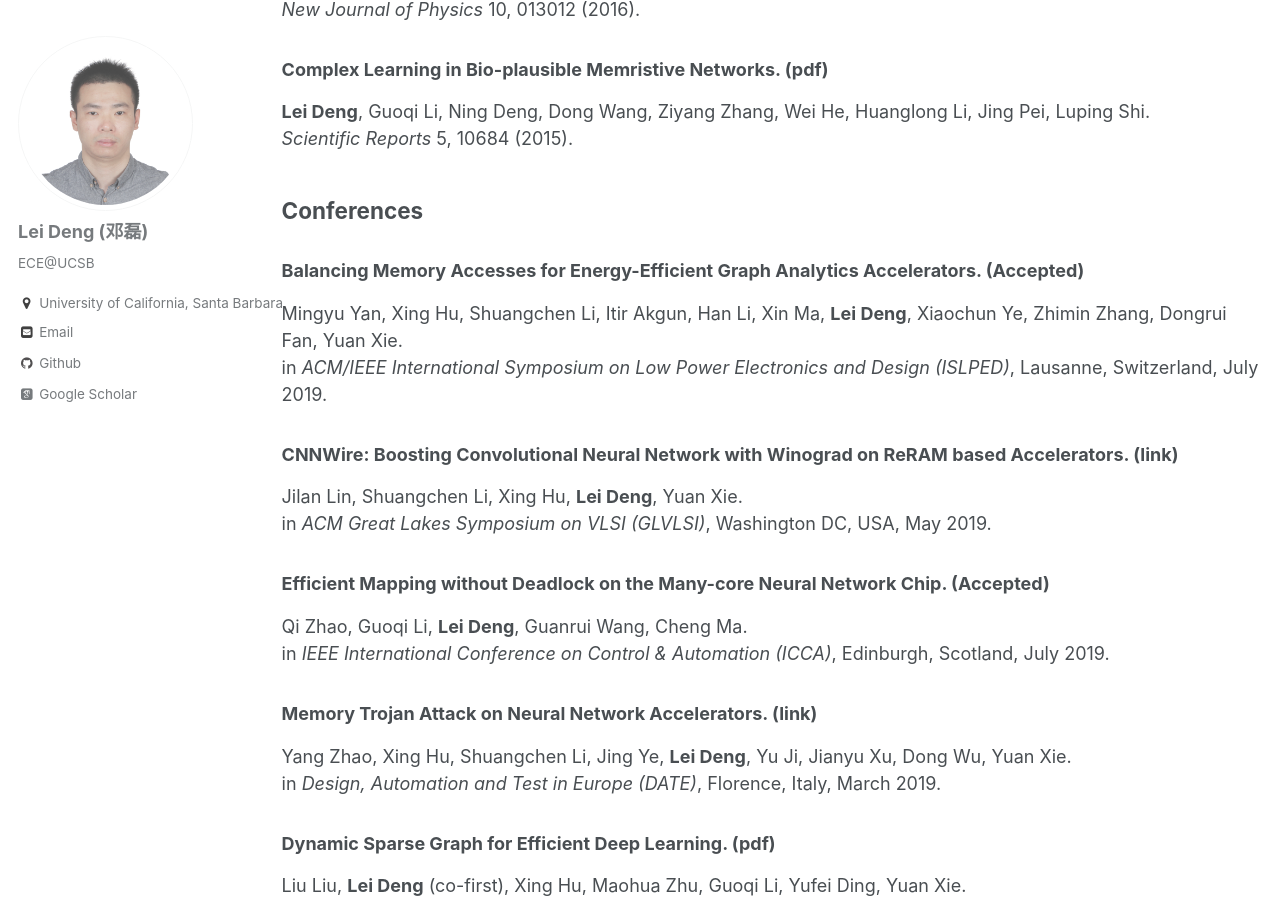
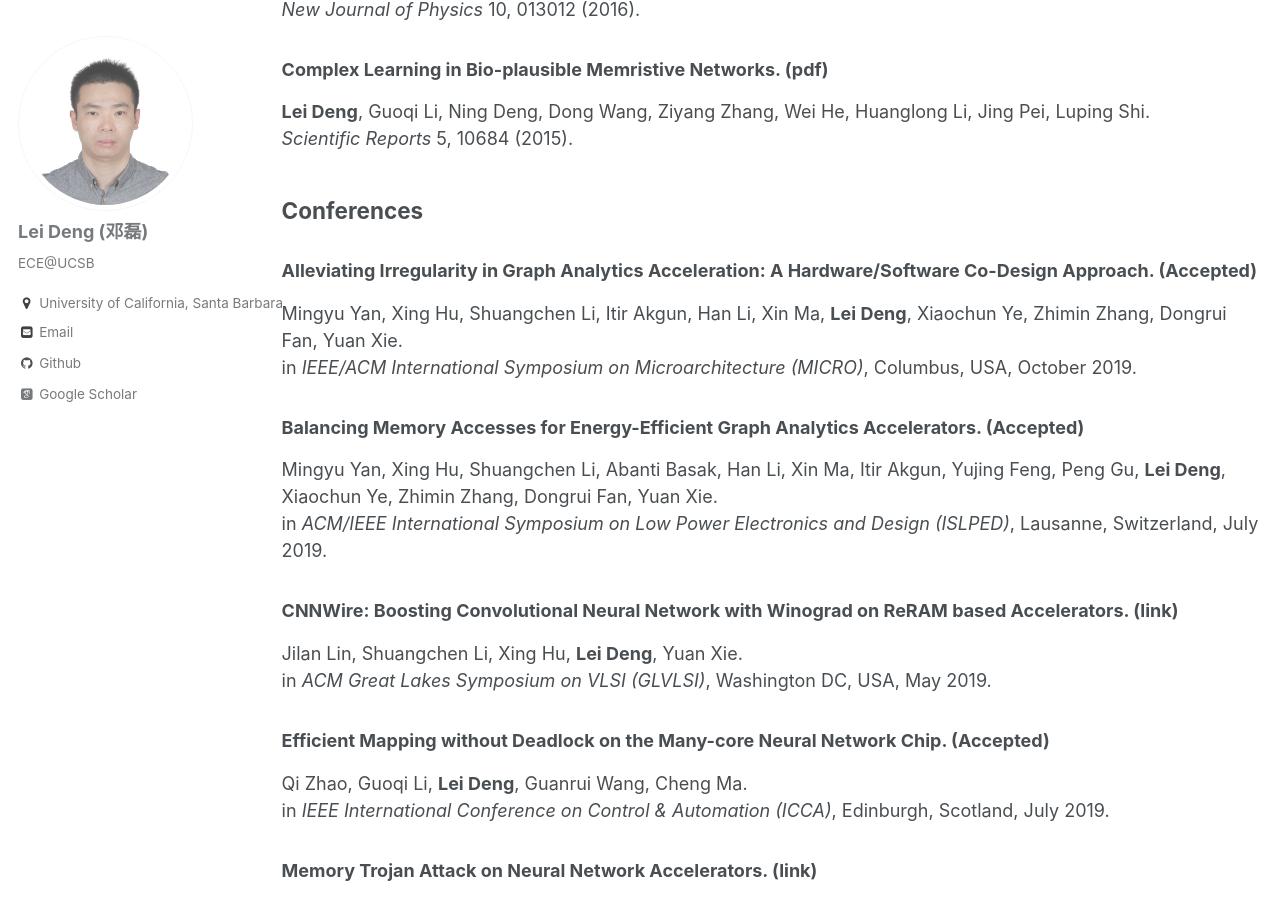
Before and after one commit to dllfei/dllfei.github.io, a Jekyll site: the page built from _pages/publications.md, in a window 1280 px wide and 900 px high, scrolled down 3232 px. Built offline with Jekyll 4.4.1, drawn with Linux system fonts in a browser that asks for light colours; some web fonts are replaced.

Commit message:
Update publications.md

```diff
--- a/_pages/publications.md
+++ b/_pages/publications.md
@@ -99,8 +99,12 @@ Guoqi Li, Wuhua Hu, Gaoxi Xiao, **Lei Deng**, Pei Tang, Jing Pei, Luping Shi. <b
 
 ## Conferences
 
+### Alleviating Irregularity in Graph Analytics Acceleration: A Hardware/Software Co-Design Approach. (Accepted) <br />
+Mingyu Yan, Xing Hu, Shuangchen Li, Itir Akgun, Han Li, Xin Ma, **Lei Deng**, Xiaochun Ye, Zhimin Zhang, Dongrui Fan, Yuan Xie. <br />
+in *IEEE/ACM International Symposium on Microarchitecture (MICRO)*, Columbus, USA, October 2019.
+
 ### Balancing Memory Accesses for Energy-Efficient Graph Analytics Accelerators. (Accepted) <br />
-Mingyu Yan, Xing Hu, Shuangchen Li, Itir Akgun, Han Li, Xin Ma, **Lei Deng**, Xiaochun Ye, Zhimin Zhang, Dongrui Fan, Yuan Xie. <br />
+Mingyu Yan, Xing Hu, Shuangchen Li, Abanti Basak, Han Li, Xin Ma, Itir Akgun, Yujing Feng, Peng Gu, **Lei Deng**, Xiaochun Ye, Zhimin Zhang, Dongrui Fan, Yuan Xie. <br />
 in *ACM/IEEE International Symposium on Low Power Electronics and Design (ISLPED)*, Lausanne, Switzerland, July 2019.
 
 ### CNNWire: Boosting Convolutional Neural Network with Winograd on ReRAM based Accelerators. ([link](https://dl.acm.org/citation.cfm?id=3318018)) <br />
```
